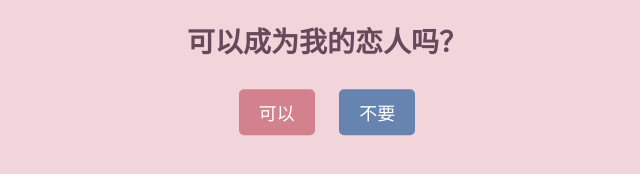
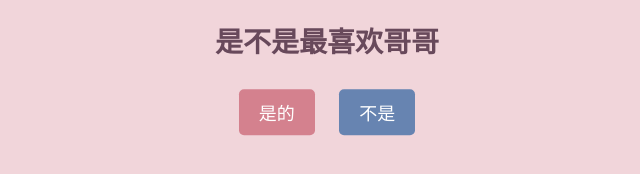
Before and after one commit to LU80832456/yaran.github.io, a plain HTML site: page index.html in a window 1280 px wide. Shown: the part 404-578 px from the top of the page, without its empty margins (313-953 px from the left). Drawn offline with Linux system fonts and the light colour scheme.

Commit message:
Update index.html

```diff
--- a/index.html
+++ b/index.html
@@ -3,16 +3,16 @@
 <head>
     <meta charset="UTF-8">
     <meta name="viewport" content="width=device-width, initial-scale=1.0">
-    <title>可以成为我的恋人吗？</title>
+    <title>是不是最喜欢哥哥？</title>
     <link rel="stylesheet" href="style.css">
 </head>
 <body>
     <div class="container">
         <img id="mainImage" src="images/heart.png" alt="爱心">
-        <h1 id="question">可以成为我的恋人吗？</h1>
+        <h1 id="question">是不是最喜欢哥哥</h1>
         <div class="buttons">
-            <button id="yes">可以</button>
-            <button id="no">不要</button>
+            <button id="yes">是的</button>
+            <button id="no">不是</button>
         </div>
     </div>
 
```
